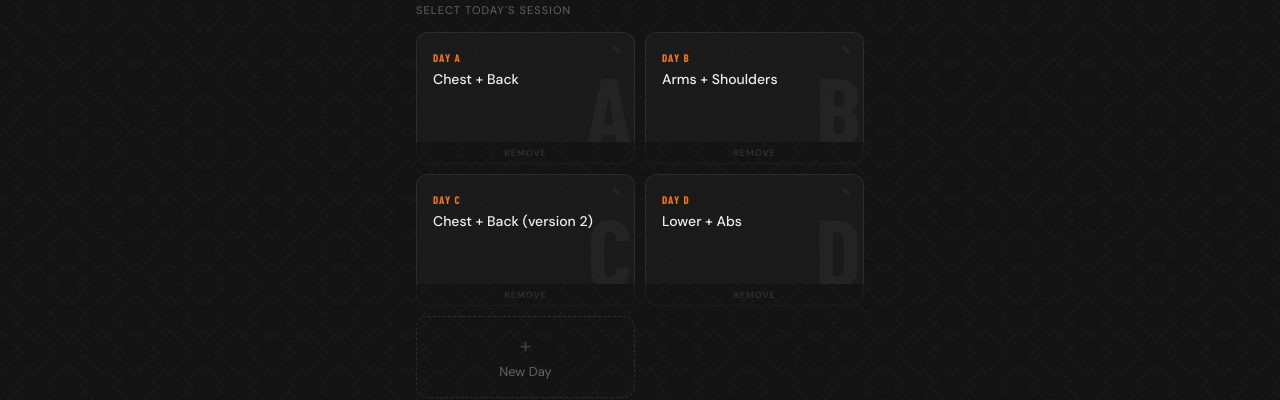
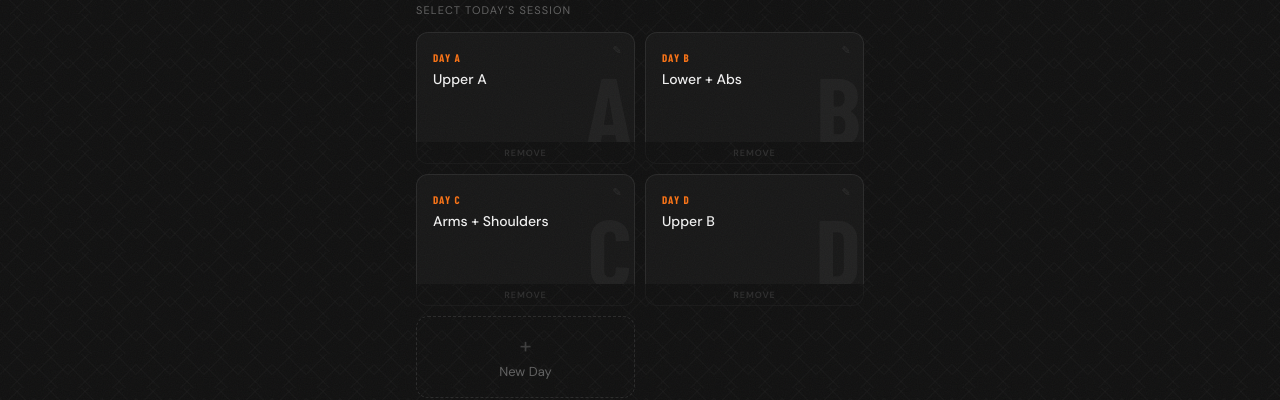
Before and after one commit to AnandaTris/Personal-Workout-Tracker, a React (Vite) app: page / in a window 1280 px wide. Shown: the part 224-624 px from the top of the page. Built offline with nearby package versions, Linux system fonts and the light colour scheme; a web font is replaced by a local one.

Commit message:
ksdnkadsnjnads

```diff
--- a/src/data/workoutDays.js
+++ b/src/data/workoutDays.js
@@ -1,41 +1,18 @@
 export const WORKOUT_DAYS = [
   {
     day: 'A',
-    label: 'Chest + Back',
+    label: 'Upper A',
     exercises: [
       { id: 'incline-smith-press',      name: 'Incline Smith Press',      sets: 2, repsTarget: '6-8',  type: 'compound' },
       { id: 'single-hand-seated-row',   name: 'Single-Hand Seated Row',   sets: 2, repsTarget: '6-8',    type: 'compound' },
       { id: 'low-to-high-cable-fly',    name: 'Low-to-High Cable Fly',    sets: 2, repsTarget: '10',   type: 'isolation' },
       { id: 't-bar-row',                name: 'T-Bar Row',                sets: 2, repsTarget: '6-8',    type: 'compound' },
+      { id: 'bayesian-curl',            name: 'Bayesian Curl',            sets: 2, repsTarget: '6-8',   type: 'isolation' },
       { id: 'lateral-raise',            name: 'Lateral Raise',            sets: 3, repsTarget: '12',   type: 'isolation' },
     ],
   },
   {
     day: 'B',
-    label: 'Arms + Shoulders',
-    exercises: [
-      { id: 'shoulder-press',           name: 'Shoulder Press',           sets: 2, repsTarget: '6-8',    type: 'compound' },
-      { id: 'lateral-raise',            name: 'Lateral Raise',            sets: 3, repsTarget: '12', type: 'isolation' },
-      { id: 'rear-delt-fly',            name: 'Rear Delt Fly',            sets: 3, repsTarget: '12',   type: 'isolation' },
-      { id: 'hammer-curl',              name: 'Hammer Curl',              sets: 2, repsTarget: '6-8',    type: 'isolation' },
-      { id: 'bayesian-curl',            name: 'Bayesian Curl',            sets: 2, repsTarget: '6-8',   type: 'isolation' },
-      { id: 'overhead-tricep-extension',name: 'Overhead Tricep Extension',sets: 2, repsTarget: '6-8',    type: 'isolation' },
-      { id: 'single-hand-tricep-pushdown',          name: 'Tricep Pushdown',          sets: 2, repsTarget: '8-10',   type: 'isolation' },
-    ],
-  },
-  {
-    day: 'C',
-    label: 'Chest + Back (version 2)',
-    exercises: [
-      { id: 'incline-dumbbell-press',   name: 'Incline Dumbbell Press',   sets: 2, repsTarget: '6-8',    type: 'compound' },
-      { id: 'single-hand-lat-pulldown', name: 'Single-Hand Lat Pulldown', sets: 2, repsTarget: '6-8',    type: 'compound' },
-      { id: 'pec-dec-fly',              name: 'Pec Dec Fly',              sets: 2, repsTarget: '6-8',   type: 'isolation' },
-      { id: 't-bar-row',                name: 'T-Bar Row',                sets: 2, repsTarget: '6-8',    type: 'compound' },
-      { id: 'rear-delt-fly',            name: 'Rear Delt Fly',            sets: 2, repsTarget: '12',   type: 'isolation' },
-    ],
-  },
-  {
-    day: 'D',
     label: 'Lower + Abs',
     exercises: [
       { id: 'leg-press',                name: 'Leg Press',                sets: 3, repsTarget: '6-8',    type: 'compound' },
@@ -45,6 +22,31 @@ export const WORKOUT_DAYS = [
       { id: 'hanging-leg-raise',        name: 'Hanging Leg Raise',        sets: 2, repsTarget: '10',   type: 'isolation'},
     ],
   },
+  {
+    day: 'C',
+    label: 'Arms + Shoulders',
+    exercises: [
+      { id: 'shoulder-press',           name: 'Shoulder Press',           sets: 2, repsTarget: '6-8',   type: 'compound' },
+      { id: 'lateral-raise',            name: 'Lateral Raise',            sets: 3, repsTarget: '12',    type: 'isolation' },
+      { id: 'rear-delt-fly',            name: 'Rear Delt Fly',            sets: 3, repsTarget: '12',    type: 'isolation' },
+      { id: 'bayesian-curl',            name: 'Bayesian Curl',            sets: 2, repsTarget: '6-8',   type: 'isolation' },
+      { id: 'hammer-curl',              name: 'Hammer Curl',              sets: 2, repsTarget: '6-8',   type: 'compound' },
+      { id: 'overhead-tricep-extension',name: 'Overhead Tricep Extension',sets: 2, repsTarget: '6-8',   type: 'isolation' },
+      { id: 'single-hand-tricep-pushdown',name: 'Tricep Pushdown',        sets: 2, repsTarget: '8-10',  type: 'isolation' },
+    ],
+  },
+  {
+    day: 'D',
+    label: 'Upper B',
+    exercises: [
+      { id: 'incline-dumbbell-press',   name: 'Incline Dumbbell Press',   sets: 2, repsTarget: '6-8',    type: 'compound' },
+      { id: 'single-hand-lat-pulldown', name: 'Single-Hand Lat Pulldown', sets: 2, repsTarget: '6-8',    type: 'compound' },
+      { id: 'pec-dec-fly',              name: 'Pec Dec Fly',              sets: 2, repsTarget: '6-8',   type: 'isolation' },
+      { id: 't-bar-row',                name: 'T-Bar Row',                sets: 2, repsTarget: '6-8',    type: 'compound' },
+      { id: 'overhead-tricep-extension',name: 'Overhead Tricep Extension',sets: 2, repsTarget: '6-8',    type: 'isolation' },
+      { id: 'rear-delt-fly',            name: 'Rear Delt Fly',            sets: 2, repsTarget: '12',   type: 'isolation' },
+    ],
+  },
 ]
 
 export function getDayConfig(day) {
```
